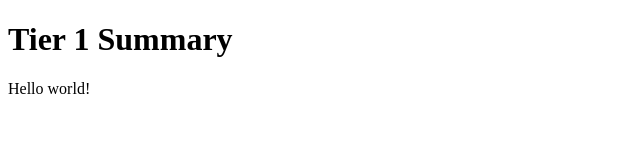
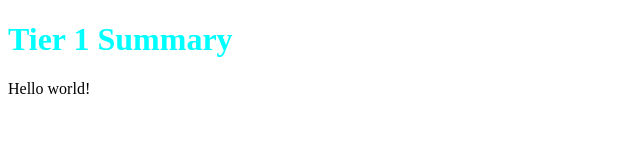
Before and after one commit to briolive/tier1-summary-refresh, a plain HTML site: page index.html in a window 1280 px wide. Shown: the whole page, without its empty margins (0-640 px from the left). Drawn offline with Linux system fonts and the light colour scheme.

Commit message:
added css file

```diff
--- a/index.html
+++ b/index.html
@@ -4,6 +4,8 @@
     <meta charset="UTF-8">
     <meta http-equiv="X-UA-Compatible" content="IE=edge">
     <meta name="viewport" content="width=device-width, initial-scale=1.0">
+    <!-- link the stylesheet -->
+    <link href="main.css" rel="stylesheet">
     <title>Tier 1 Summary</title>
 </head>
 <body>
--- /dev/null
+++ b/main.css
@@ -0,0 +1,3 @@
+h1 {
+    color: aqua;
+}
```
